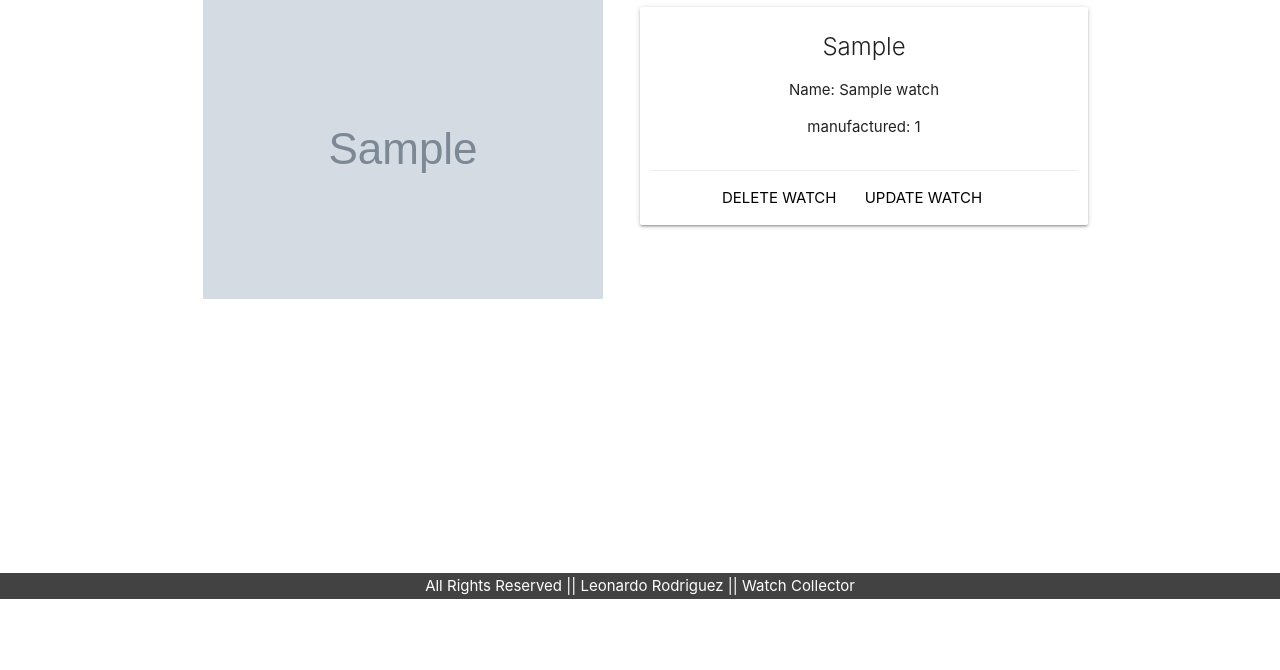
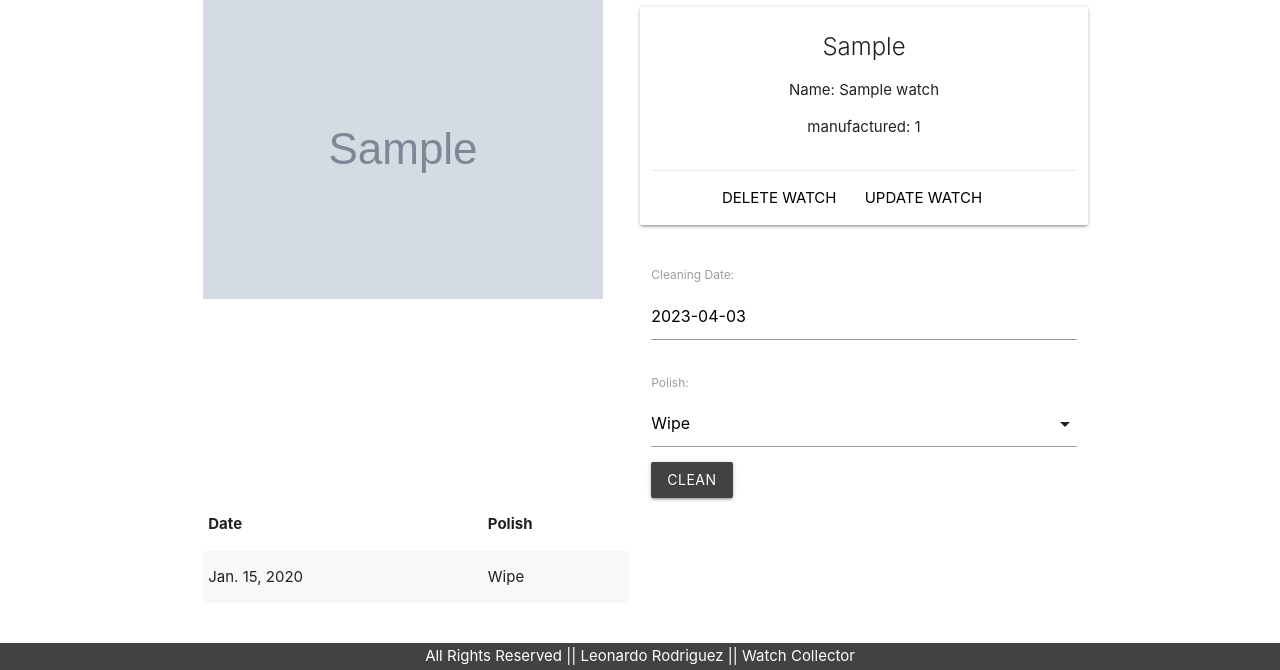
Before and after one commit to leovre/Watch_Collector, a Django app: page /watches/1/ in a window 1280 px wide. Shown: the part 201-871 px from the top of the page. Before the commit the page ends 800 px from the top, so only its background shows below. Run offline with Django 4.2, Linux system fonts and the light colour scheme; tables that the repository leaves empty hold one stand-in row (values such as "Sample post"); grey boxes marked "Sample" are stand-in pictures.

Commit message:
added functionality to clean watch

```diff
--- a/main_app/admin.py
+++ b/main_app/admin.py
@@ -1,4 +1,7 @@
 from django.contrib import admin
-from .models import Watch
+from .models import Watch, Cleaning
+
+
 # Register your models here.
 admin.site.register(Watch)
+admin.site.register(Cleaning)
--- /dev/null
+++ b/main_app/forms.py
@@ -0,0 +1,8 @@
+from django.forms import ModelForm
+from .models import Cleaning
+
+
+class CleaningForm(ModelForm):
+    class Meta:
+        model = Cleaning
+        fields = ['date', 'polish']
--- a/main_app/models.py
+++ b/main_app/models.py
@@ -1,5 +1,12 @@
 from django.db import models
 from django.urls import reverse
+
+CLEAN = (
+    ('W', 'Wipe'),
+    ('B', 'Brush'),
+    ('S', 'Shine'),
+)
+
 
 class Watch(models.Model):
     brand = models.CharField(max_length=100)
@@ -11,7 +18,18 @@ class Watch(models.Model):
         return self.name
 
     def get_absolute_url(self):
-        return reverse('detail', kwargs={'watch_id' : self.id})
+        return reverse('detail', kwargs={'watch_id': self.id})
 
 
-# Create your models here.
+class Cleaning(models.Model):
+    date = models.DateField('Cleaning Date')
+    polish = models.CharField(
+        max_length=1,
+        choices=CLEAN,
+        default=CLEAN[0][0]
+    )
+
+    watch = models.ForeignKey(Watch, on_delete=models.CASCADE)
+
+    def __str__(self):
+        return f'{self.get_polish_display()} on {self.date}'
--- a/main_app/templates/base.html
+++ b/main_app/templates/base.html
@@ -9,6 +9,7 @@
     <title>Watch Collector</title>
     <link rel="stylesheet" href="https://cdnjs.cloudflare.com/ajax/libs/materialize/1.0.0/css/materialize.min.css">
     <link rel="stylesheet" type="text/css" href="{% static 'css/style.css' %}">
+    <script src="https://cdnjs.cloudflare.com/ajax/libs/materialize/1.0.0/js/materialize.min.js"></script>
     <link href="https://fonts.googleapis.com/icon?family=Material+Icons" rel="stylesheet">
 </head>
 
--- a/main_app/templates/watches/detail.html
+++ b/main_app/templates/watches/detail.html
@@ -22,12 +22,44 @@
             <a href="{% url 'watch_update' watch.id %}" class="black-text">Update Watch</a>
         </div>
     </div>
-
-
+    <div class="row">
+        <div class="col s6">
+            <form action="{% url 'add_cleaning' watch.id %}" method="POST">
+                {% csrf_token %}
+                {{cleaning_form.as_p}}
+                <input type="submit" class="btn grey darken-3 white-text" value="Clean">
+            </form>
+        </div>
+        <div class="col s6">
+            <table class="striped">
+                <thead>
+                    <tr><th>Date</th><th>Polish</th></tr>
+                </thead>
+                <tbody>
+                    {% for cleaning in watch.cleaning_set.all %}
+                    <tr>
+                        <td>{{cleaning.date}}</td>
+                        <td>{{cleaning.get_polish_display}}</td>
+                    </tr>
+                    {% endfor %}
+                </tbody>
+            </table>
+        </div>
+    </div>
 </section>
 
+<script>
+    const dateEl = document.getElementById('id_date');
+    M.Datepicker.init(dateEl, {
+        format: 'yyyy-mm-dd',
+        defaultDate: new Date(),
+        setDefaultDate: true,
+        autoClose: true
+    });
 
+    const selectEl = document.getElementById('id_polish');
+    M.FormSelect.init(selectEl);
 
-
+</script>
 
 {% endblock %}
--- a/main_app/urls.py
+++ b/main_app/urls.py
@@ -10,6 +10,7 @@ urlpatterns = [
     path('watches/create/', views.WatchCreate.as_view(), name='watch_create'),
     path('watches/<int:pk>/update/', views.WatchUpdate.as_view(), name='watch_update'),
     path('watches/<int:pk>/delete/', views.WatchDelete.as_view(), name='watch_delete'),
+    path('watches/<int:watch_id>/add_cleaning/', views.add_cleaning, name='add_cleaning'),
     path('bands/', views.bands, name='bands'),
 
 ]
--- a/main_app/views.py
+++ b/main_app/views.py
@@ -1,7 +1,7 @@
-from django.shortcuts import render
+from django.shortcuts import render, redirect
 from django.views.generic.edit import CreateView, UpdateView, DeleteView
 from .models import Watch
-
+from .forms import CleaningForm
 
 # Create your views here.
 
@@ -23,8 +23,17 @@ def watches_index(request):
 
 def watches_detail(request, watch_id):
     watch = Watch.objects.get(id=watch_id)
-    return render(request, 'watches/detail.html', {'watch': watch})
+    cleaning_form = CleaningForm()
+    return render(request, 'watches/detail.html', {
+        'watch': watch , 'cleaning_form' : cleaning_form})
 
+def add_cleaning(request, watch_id):
+    form = CleaningForm(request.POST)
+    if form.is_valid():
+        new_cleaning = form.save(commit=False)
+        new_cleaning.watch_id = watch_id
+        new_cleaning.save()
+    return redirect('detail', watch_id = watch_id)
 
 def bands(request):
     return render(request, 'bands/index.html')
```
Also changed, not shown: main_app/templates/home.html (+6 -5 lines), main_app/migrations/0002_cleaning.py (added), main_app/migrations/0003_alter_cleaning_polish.py (added).
